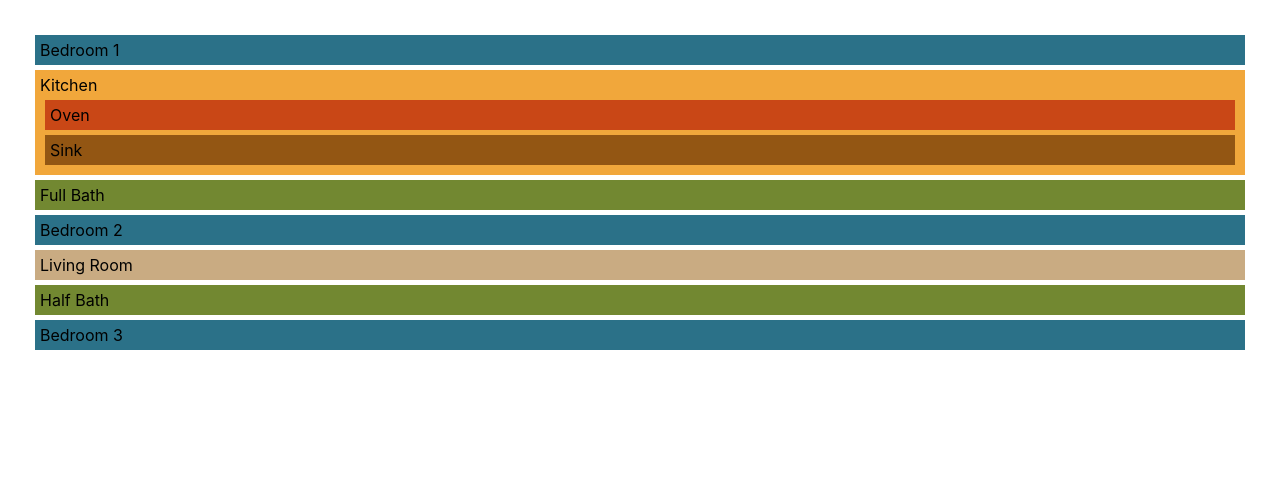
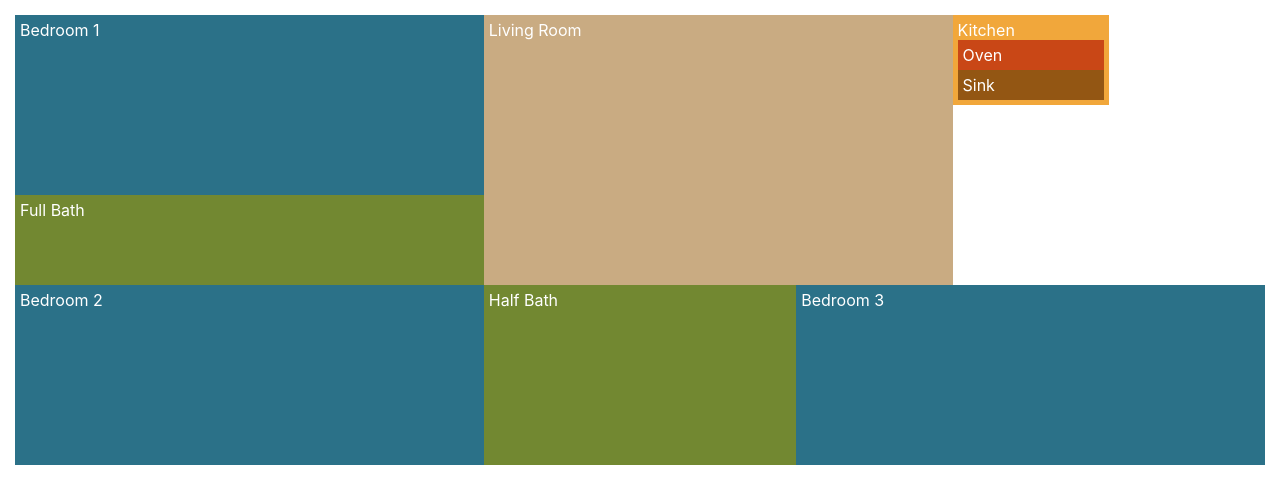
Before and after one commit to gkatsikis/react-floorplan, a React (Create React App) app: page / in a window 1280 px wide. Shown: the top 504 px of the page. Built offline with nearby package versions, Linux system fonts and the light colour scheme.

Commit message:
add grid except kitchen

```diff
--- a/src/App.css
+++ b/src/App.css
@@ -1,16 +1,41 @@
+.floor-plan {
+  display: grid;
+  grid-template-columns: 1fr 1fr 1fr 1fr 1fr 1fr 1fr 1fr;
+  grid-template-rows: 1fr 1fr 1fr 2fr;
+  gap: 0px 0px;
+  grid-template-areas:
+    "Bedroom-1 Bedroom-1 Bedroom-1 Living-Room Living-Room Living-Room Kitchen Kitchen"
+    "Bedroom-1 Bedroom-1 Bedroom-1 Living-Room Living-Room Living-Room Kitchen Kitchen"
+    "Full-Bath Full-Bath Full-Bath Living-Room Living-Room Living-Room Kitchen Kitchen"
+    "Bedroom-2 Bedroom-2 Bedroom-2 Half-Bath Half-Bath Bedroom-3 Bedroom-3 Bedroom-3"
+}
+
 div {
   border: 1px solid grey;
-  margin: 5px;
   padding: 5px;
   border: none;
+  color: white;
 }
 
 .bedroom {
   background-color: #2B7188;
 }
 
+#bedroom-1 {
+  grid-area: Bedroom-1;
+}
+
+#bedroom-2 {
+  grid-area: Bedroom-2;
+}
+
+#bedroom-3 {
+  grid-area: Bedroom-3;
+}
+
 .living-room {
   background-color: #C9AB82;
+  grid-area: Living-Room;
 }
 
 .kitchen {
@@ -21,10 +46,20 @@ div {
   background-color: #728831;
 }
 
+#Fullbath {
+  grid-area: Full-Bath;
+}
+
+#Halfbath {
+  grid-area: Half-Bath;
+}
+
 .oven {
   background-color: #C94716;
+  grid-area: Oven;
 }
 
 .sink {
   background-color: #935613;
+  grid-area: Sink;
 }
--- a/src/Bath.jsx
+++ b/src/Bath.jsx
@@ -1,7 +1,7 @@
 const Bath = (props) => {
 
   return (
-    <div className='bath'>{props.size} Bath</div>
+    <div className='bath' id={`${props.size}bath`}>{props.size} Bath</div>
    );
 }
 
--- a/src/Bedroom.jsx
+++ b/src/Bedroom.jsx
@@ -9,7 +9,7 @@
 
 const Bedroom = (props) => {
   return (
-    <div className='bedroom'>Bedroom {props.bedNum}</div>
+    <div className='bedroom' id={`bedroom-${props.bedNum}`}>Bedroom {props.bedNum}</div>
    );
 }
 
--- a/src/FloorPlan.jsx
+++ b/src/FloorPlan.jsx
@@ -5,7 +5,7 @@ import Bath from "./Bath";
 
 const FloorPlan = (props) => {
   return (
-    <div>
+    <div className="floor-plan">
       <Bedroom bedNum={1} />
       <Kitchen />
       <Bath size='Full' />
```
